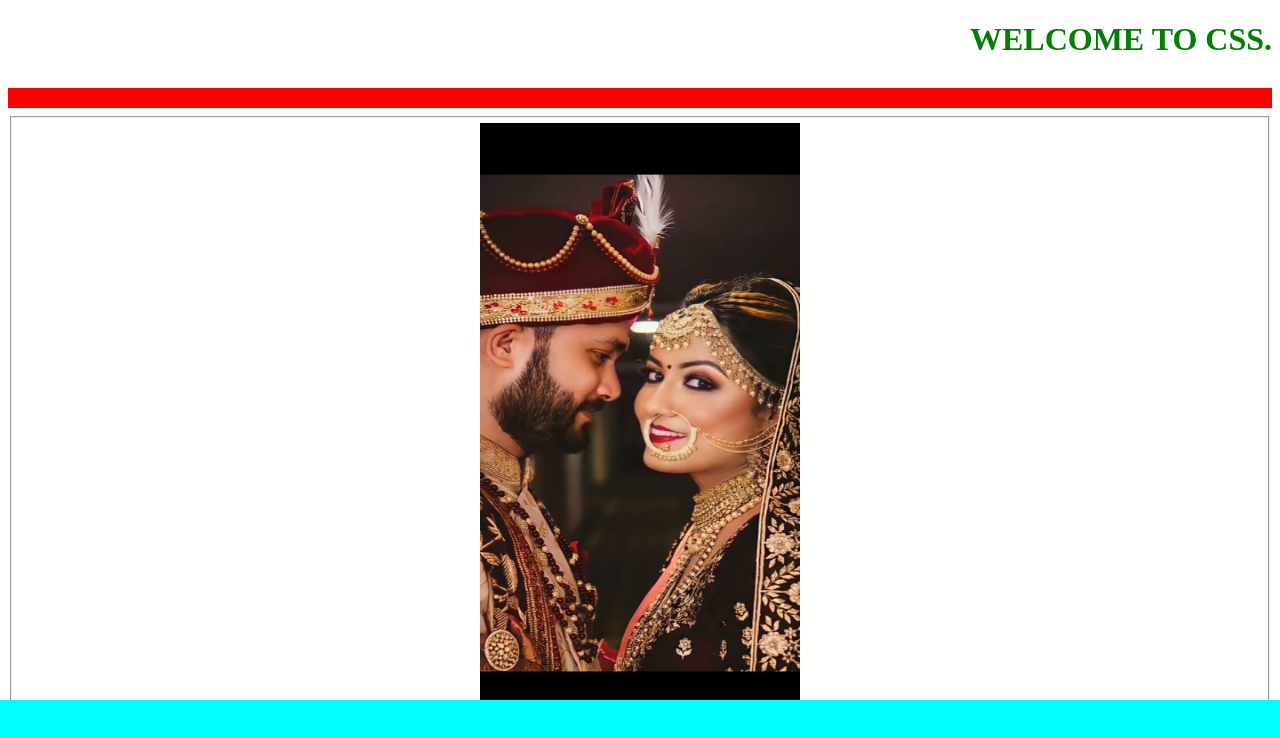
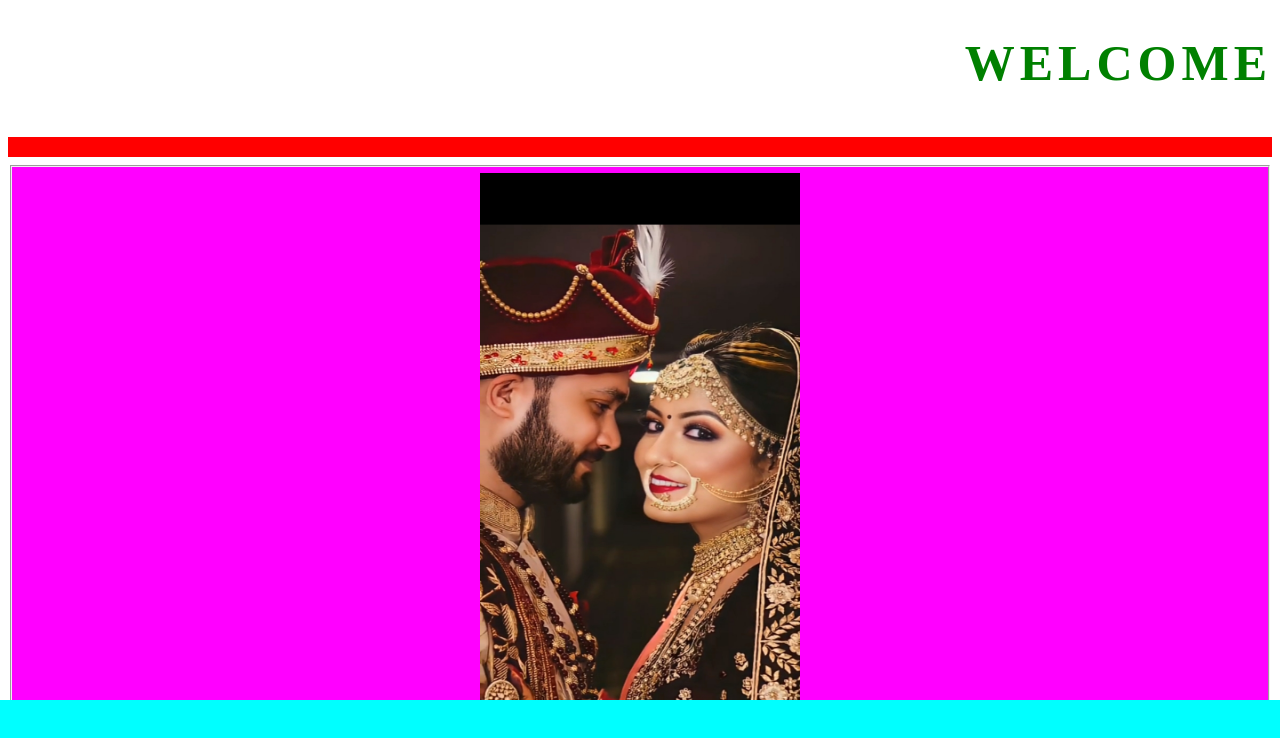
Before and after one commit to Gaurav-249/strike, a plain HTML site: page index.html in a window 1280 px wide. Drawn offline with Linux system fonts and the light colour scheme.

Commit message:
first commit

```diff
--- a/index.html
+++ b/index.html
@@ -16,14 +16,16 @@
   }
   h1{
     color: green;
-  }
+    font-size: 50px;
+    letter-spacing: 5px;
+ }
   </style>
 </head>
 <body>
 <center>
-  <h1><marquee behavior="alternate">WELCOME TO CSS.</marquee></h1>
+  <h1><marquee behavior="alternate">WELCOME</marquee></h1>
   <hr size="20" color="red">
-  <fieldset>
+  <fieldset style="background: magenta">
 <img src="image/9.jpg" height="600px" width="320px">
     </fieldset>
 <div class="footer"></div>
```
